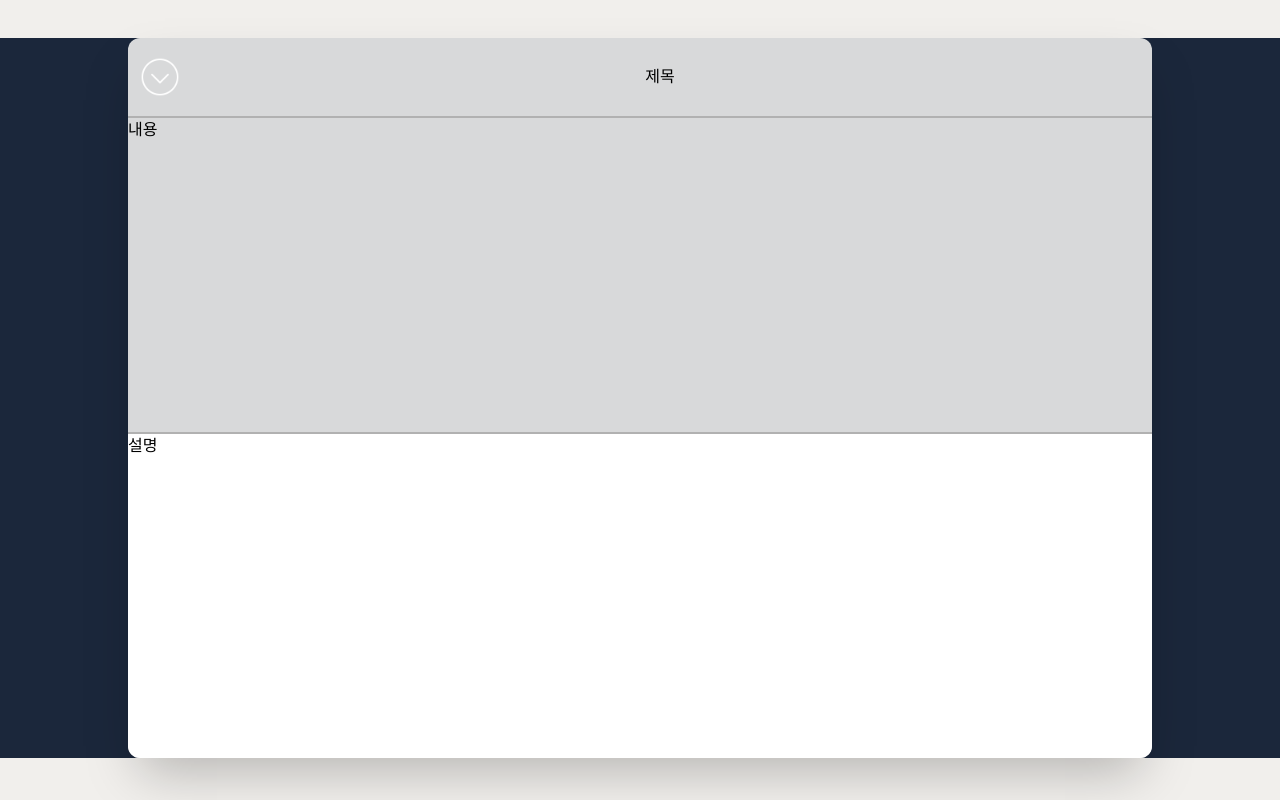
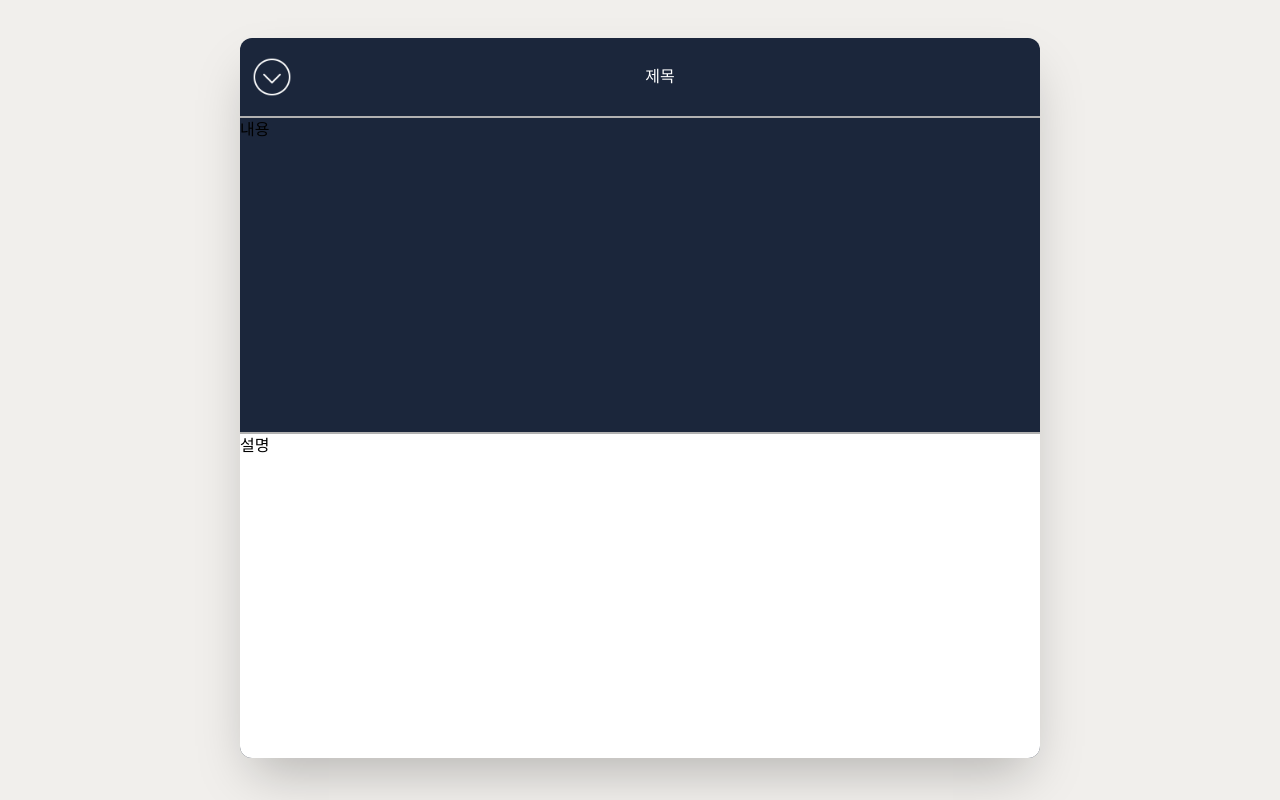
Before and after one commit to dannnnne/dannnnne.github.io, a React (Vite) app in the folder portfolio/: page /project/1 in a window 1280 px wide. Built offline with nearby package versions, Linux system fonts and the light colour scheme; a web font is replaced by a local one.

Commit message:
[ STYLE ] 배경, 칸 색 변경

```diff
--- a/portfolio/src/components/project/projectDetail.jsx
+++ b/portfolio/src/components/project/projectDetail.jsx
@@ -2,14 +2,14 @@ import { useParams } from 'react-router-dom';
 import Arrow from '../../assets/arrow.png';
 
 const ProjectDetail = () => {
-  const params = useParams();
+  const { id } = useParams();
   // {params.id}번 프로젝트 입니다.
   return (
-    <div className="bg-[hsl(219,37%,17%)] ">
-      <div className="w-[80vw] bg-[rgb(216,217,218)] h-[90vh] mx-auto my-[3%] rounded-xl shadow-2xl flex flex-col justify-between border border-none">
+    <div className="bg-[rgb(241,239,236)] ">
+      <div className="w-[80vw] sm:w-[600px] xl:w-[800px] bg-[rgb(27,38,59)] h-[90vh] mx-auto my-[3%] rounded-xl shadow-2xl flex flex-col justify-between border border-none">
         <div className="border-b-2 border-[rgb(177,177,177)] h-20 flex px-3 items-center">
           <img src={Arrow} className="w-10 h-10" />
-          <div className="text-center flex-1 ">제목</div>
+          <div className="text-center flex-1 text-white ">제목</div>
         </div>
         <div className="border-b-2 flex-1 border-[rgb(177,177,177)]">내용</div>
         <div className="text-black h-[45%] outline-none border-none bg-white rounded-b-xl">
```
